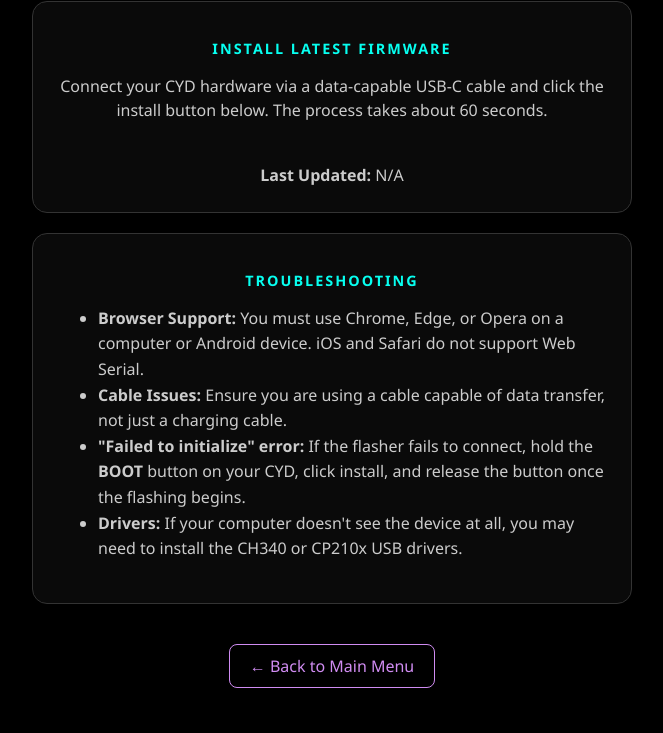
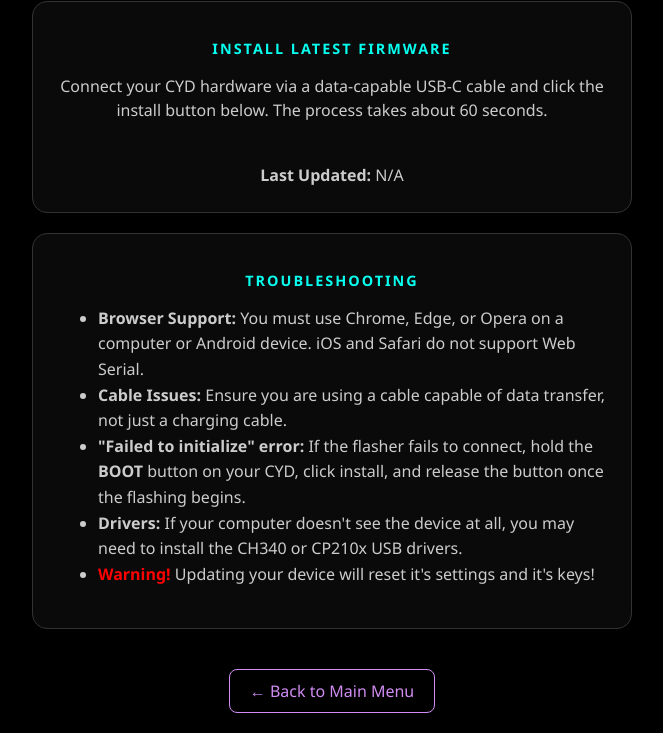
Before and after one commit to RFC418/PGPPP-EMU, a plain HTML site: page flasher.html in a window 1280 px wide. Shown: the part 105-838 px from the top of the page, without its empty margins (308-971 px from the left). Before the commit the page ends 813 px from the top, so only its background shows below. Drawn offline with Linux system fonts and the light colour scheme; no server answers.

Commit message:
Update flasher.html

```diff
--- a/flasher.html
+++ b/flasher.html
@@ -99,6 +99,7 @@
             <li><strong>Cable Issues:</strong> Ensure you are using a cable capable of data transfer, not just a charging cable.</li>
             <li><strong>"Failed to initialize" error:</strong> If the flasher fails to connect, hold the <strong>BOOT</strong> button on your CYD, click install, and release the button once the flashing begins.</li>
             <li><strong>Drivers:</strong> If your computer doesn't see the device at all, you may need to install the CH340 or CP210x USB drivers.</li>
+			<li><strong style="color: red;">Warning!</strong> Updating your device will reset it's settings and it's keys!</li>
         </ul>
     </div>
 
```
